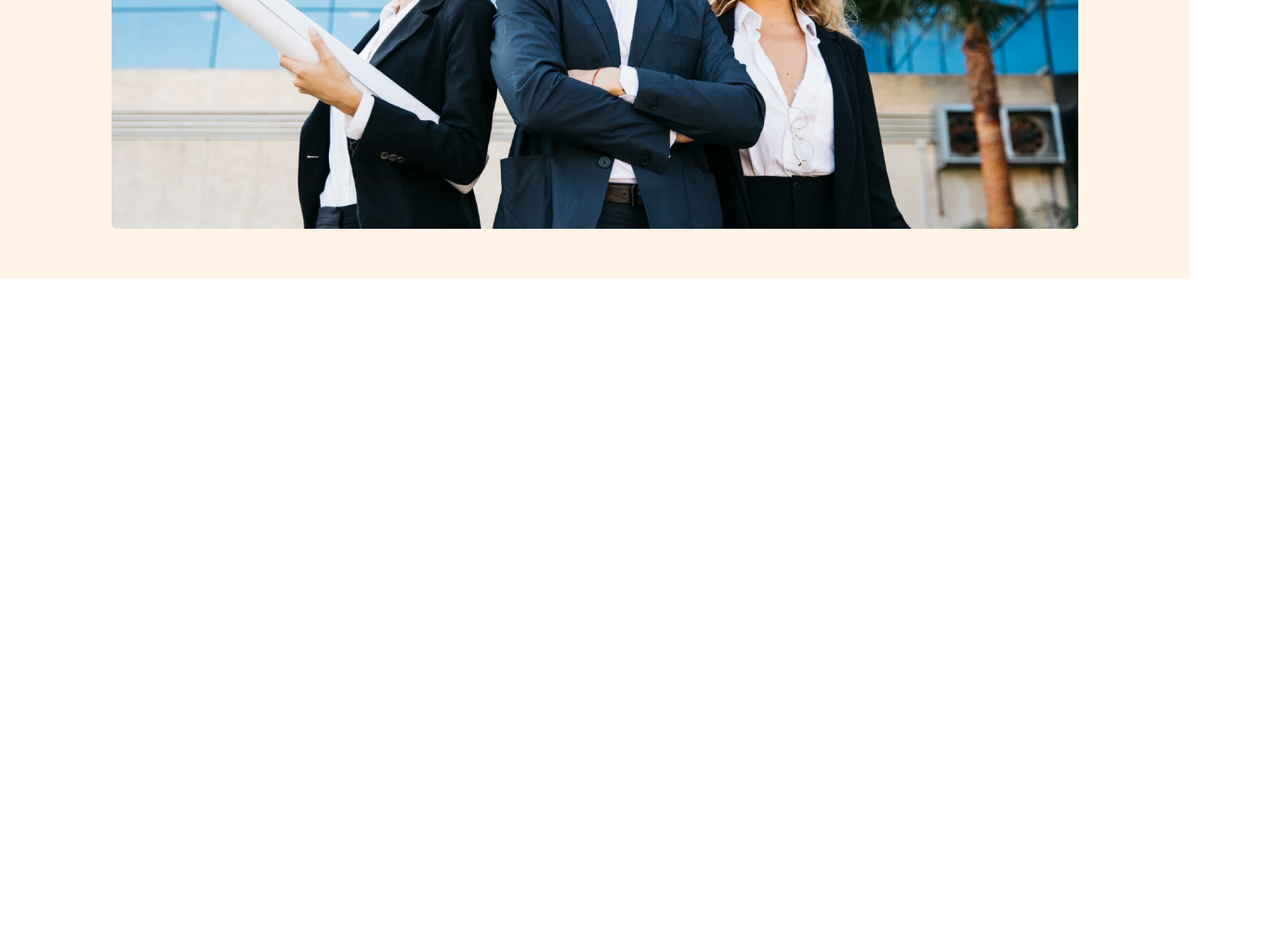
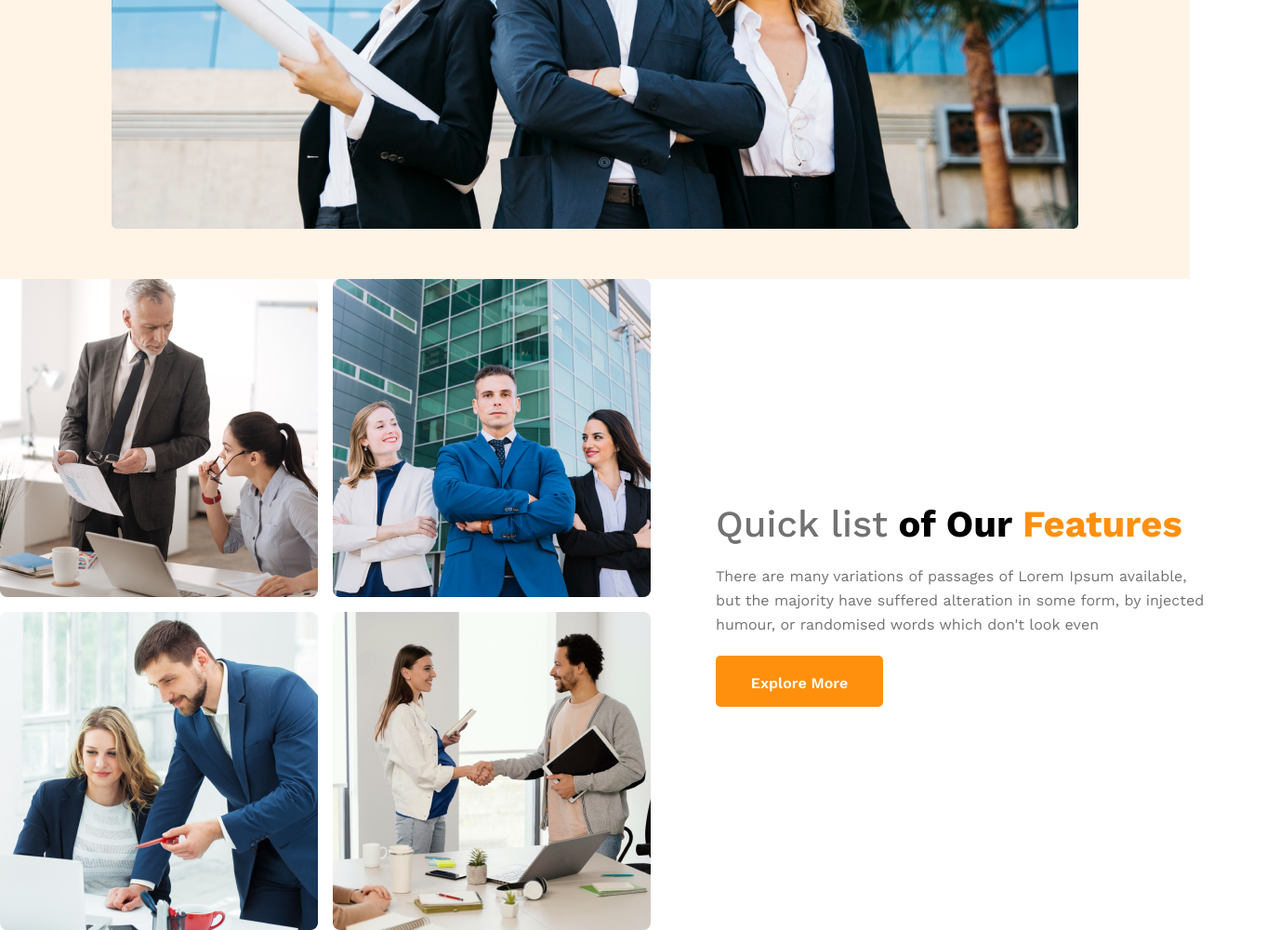
Before and after one commit to masum237/architects-project, a plain HTML site: page index.html in a window 1280 px wide. Shown: the part 654-1654 px from the top of the page at 93% size, 1377 px wide, since content can reach past the window. Before the commit the page ends 954 px from the top, so only its background shows below. Drawn offline with nearby package versions, Linux system fonts and the light colour scheme.

Commit message:
teams section done

```diff
--- a/index.html
+++ b/index.html
@@ -26,5 +26,20 @@
         <img src="./images/banner.png" alt="" />
       </div>
     </header>
+    <main>
+      <section class="teams-container">
+        <div class="teams-img-container">
+          <img src="./images/team1.png" alt="" />
+          <img src="./images/team2.png" alt="" />
+          <img src="./images/team3.png" alt="" />
+          <img src="./images/team4.png" alt="" />
+        </div>
+        <div class="teams-content">
+          <h3 class="teams-title"><span class="quick-list">Quick list</span> <span>of Our</span> <span class="text-features">Features</span></h3>
+          <p class="teams-description">There are many variations of passages of Lorem Ipsum available, but the majority have suffered alteration in some form, by injected humour, or randomised words which don't look even</p>
+          <button class="btn">Explore More</button>
+        </div>
+      </section>
+    </main>
   </body>
 </html>
--- a/style.css
+++ b/style.css
@@ -86,3 +86,39 @@ nav li a {
     padding: 50px;
   }
 }
+main {
+  max-width: 1440px;
+  margin: 0 auto;
+}
+.teams-container {
+  display: flex;
+  align-items: center;
+}
+.teams-img-container {
+  display: grid;
+  grid-template-columns: repeat(2, 1fr);
+  gap: 1rem;
+}
+.teams-content {
+  padding-left: 70px;
+  padding-right: 70px;
+}
+.teams-title {
+  font-size: 2.5rem;
+  padding-bottom: 20px;
+}
+.teams-title .quick-list {
+  color: #727272;
+  font-weight: 500;
+}
+.teams-title .text-features {
+  color: #ff900e;
+  font-weight: 700;
+}
+.teams-description {
+  color: #727272;
+  width: 537px;
+  padding-bottom: 20px;
+  font-weight: 400;
+  line-height: 26px;
+}
```
